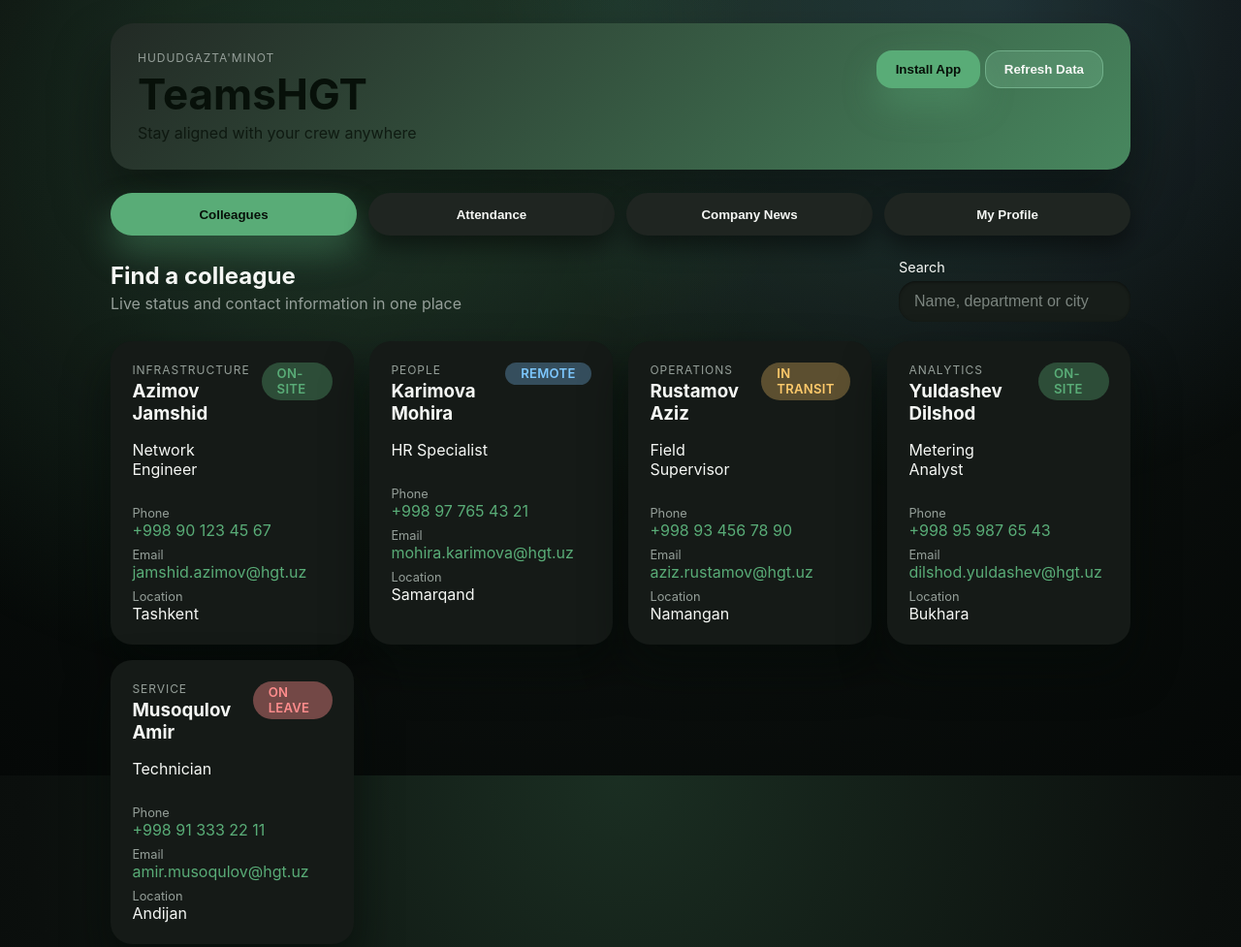
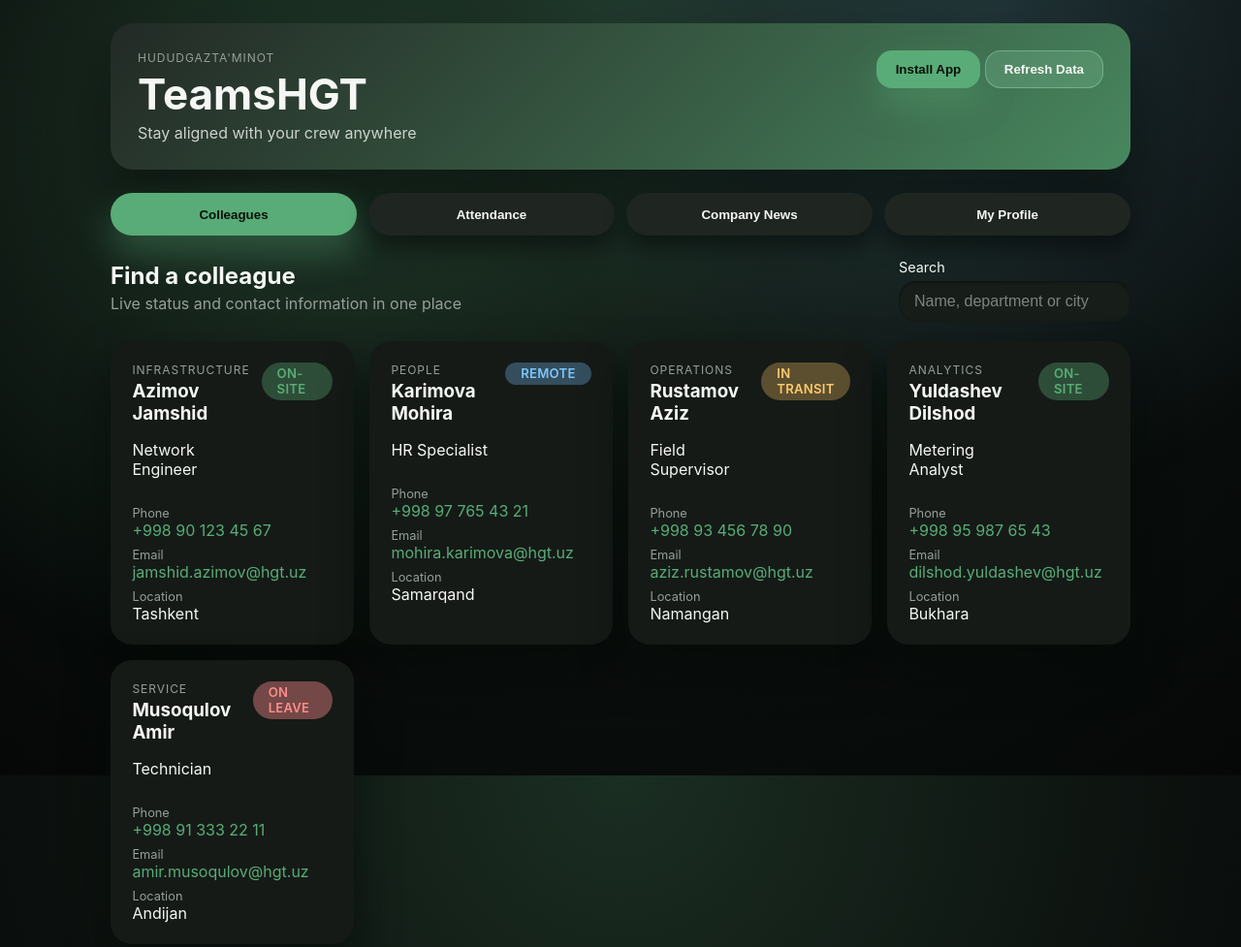
Before and after one commit to Cora23tt/hgt_teams, a plain HTML site: page index.html in a window 1280 px wide. Shown: the top 977 px of the page at 97% size. Drawn offline with Linux system fonts and the light colour scheme.

Commit message:
refactor: topheader text content color

```diff
--- a/styles/main.css
+++ b/styles/main.css
@@ -77,7 +77,7 @@ app-shell {
   justify-content: space-between;
   gap: 1.5rem;
   flex-wrap: wrap;
-  color: var(--md-on-bright);
+  color: var(--md-text);
   box-shadow: 0 35px 55px rgba(5, 10, 8, 0.55);
 }
 
@@ -106,7 +106,7 @@ h4 {
 }
 
 .app-header .subtitle {
-  color: color-mix(in srgb, var(--md-on-bright) 80%, transparent);
+  color: color-mix(in srgb, var(--md-text) 80%, transparent);
 }
 
 .app-nav {
```
